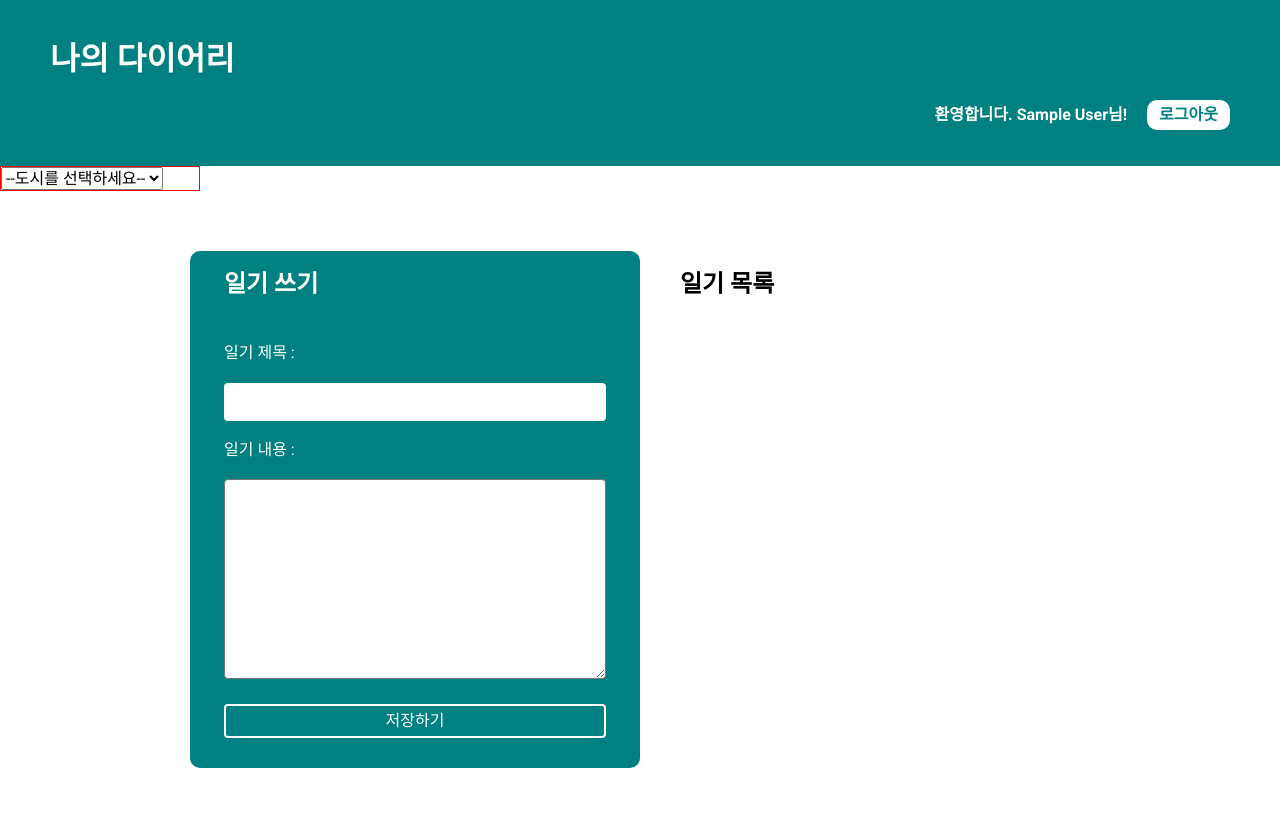
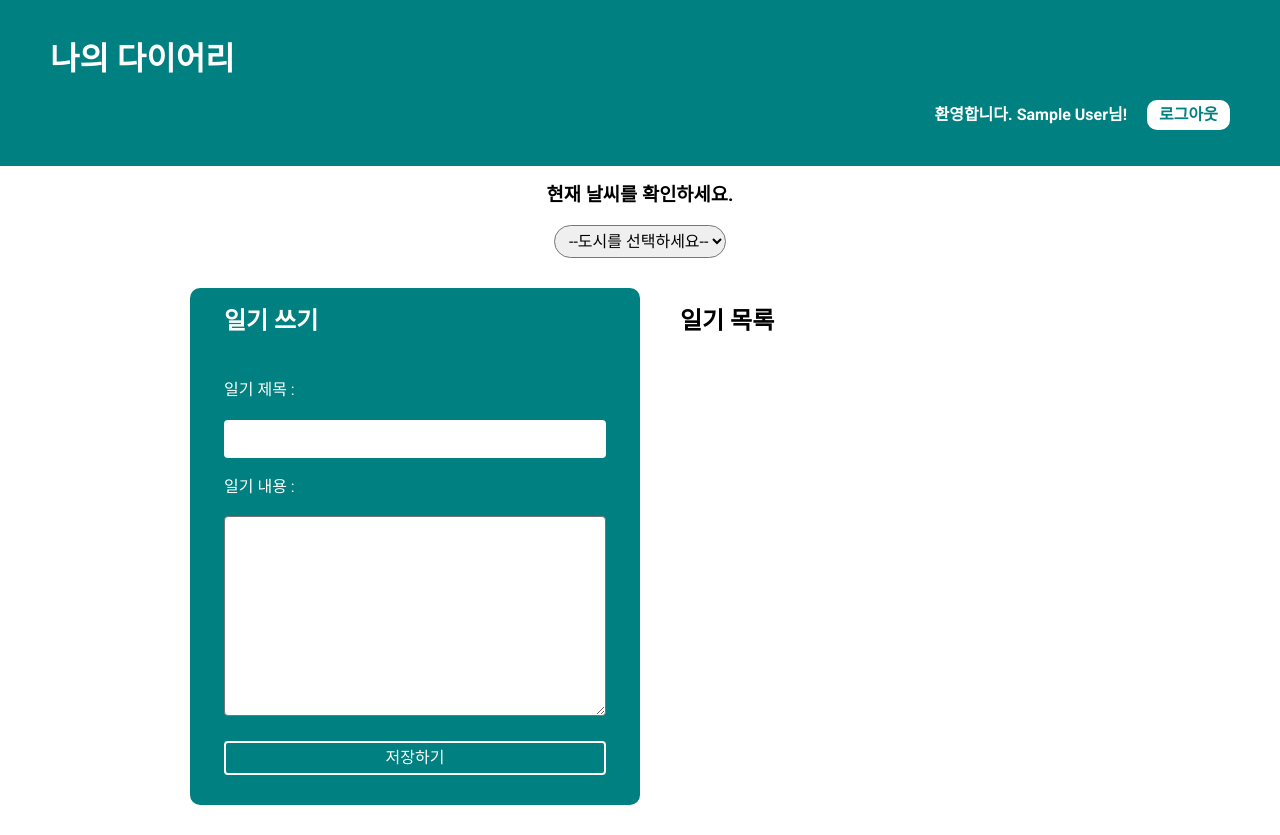
Before and after one commit to sjkymy/my-diary, a React (Create React App) app in the folder my-app/: page / in a window 1280 px wide. Built offline with nearby package versions, Linux system fonts and the light colour scheme; no server answers; the database is empty; sample sign-in values are in the browser's storage.

Commit message:
날씨 부분 스타일 구현

```diff
--- a/my-app/src/components/Weather.jsx
+++ b/my-app/src/components/Weather.jsx
@@ -1,17 +1,14 @@
 import axios from "axios";
 import styled from "styled-components";
 import { useState, useEffect } from "react";
-import weatherDescKo from "./weatherDescKo";
+// import weatherDescKo from "./weatherDescKo";
 
 export default function Weather() {
 
-    const [location, setLocation] = useState("")
+    const [location, setLocation] = useState("");
     const [result, setResult] = useState({});
-    const [atmosphere, setAtmosphere] = useState("")
-    const url = `https://api.openweathermap.org/data/2.5/weather?q=${location}&appid=3bee6a724f0b498cb3d4d5c31365533a`
-
-
-
+    const [atmosphere, setAtmosphere] = useState("");
+    const url = `https://api.openweathermap.org/data/2.5/weather?q=${location}&appid=3bee6a724f0b498cb3d4d5c31365533a`;
 
   const todayWeather = async (e) => {
     try {
@@ -19,33 +16,21 @@ export default function Weather() {
             method: "get",
             url: url
         })
-        // console.log(data);
+        console.log(data);
         setResult(data);
-        setAtmosphere(data.data.weather[0].id)
-    }
-    catch (err) {
+        setAtmosphere(data.data.weather[0].main)
+    } catch (err) {
         console.log(err.message);
     }
-  }
+  };
 
   useEffect(() => {
     todayWeather();
-  }, [location])
-
-    // const trans = weatherDescKo().forEach((v) => {
-    //     if (atmosphere === Object.keys(v).toString()) (
-    //         Object.values(v).toString()
-    //     )
-    // })
-
-    // if (atmosphere === weatherDescKo().forEach((v) => {
-    //     Object.keys(v).toString()
-    // })) {
-    //     return Object.values(v).toString()
-    // }
+  }, [location]);
 
   return (
     <AppWrap>
+        <h3>현재 날씨를 확인하세요.</h3>
         <div className="appContentWrap">
             <select
                 value={location}
@@ -62,29 +47,29 @@ export default function Weather() {
         </div>
         {Object.keys(result).length !== 0 && (
             <ResultWrap>
-                <div className="temperature">
-                    {Math.round(((result.data.main.temp - 273.15) * 10)) / 10}도
-                </div>
-                <div className="sky">
-                    {atmosphere}
-                    {/* {result.data.weather[0].id} */}
-                </div>
+                <p className="temperature">
+                    기온: {Math.round(((result.data.main.temp - 273.15) * 10)) / 10}도
+                </p>
+                <p className="sky">
+                    대기상태: {atmosphere}
+                </p>
             </ResultWrap>
         )}
-
     </AppWrap>
   )
 }
 
 const AppWrap = styled.div`
-    width: 200px;
-    border: 1px solid red;
+    width: 300px;
+    margin: 0 auto ;
+    text-align: center;
 
-    .appContentWrap {
-
+    select {
+        padding: 5px 0 5px 10px;
+        border-radius:20px;
     }
 `
 
 const ResultWrap = styled.div`
-    width: 100px;
+    width: 100%;
 `
--- a/my-app/src/pages/Home/Home.module.css
+++ b/my-app/src/pages/Home/Home.module.css
@@ -2,7 +2,7 @@
     display: grid;
     grid-template-columns: 1fr 1fr;
     max-width: 960px;
-    margin: 60px auto;
+    margin: 30px auto;
     padding: 0 30px
 }
 
```
